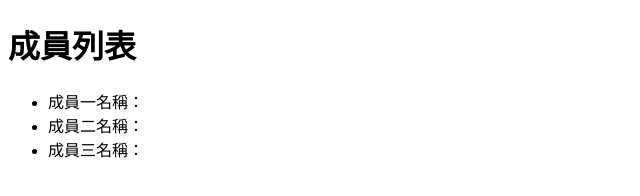
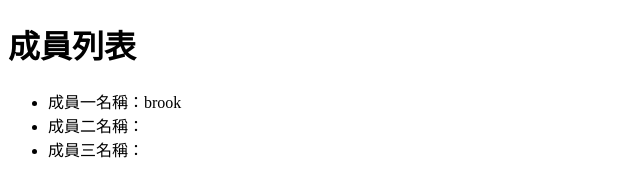
Before and after one commit to Brook-Hsu/0906-4, a plain HTML site: page index.html in a window 1280 px wide. Shown: the full height of the page, 0-640 px from the left. Drawn offline with Linux system fonts and the light colour scheme.

Commit message:
新增成員一

```diff
--- a/index.html
+++ b/index.html
@@ -8,7 +8,7 @@
 <body>
     <h1>成員列表</h1>
     <ul>
-        <li>成員一名稱：</li>
+        <li>成員一名稱：brook</li>
         <li>成員二名稱：</li>
         <li>成員三名稱：</li>
     </ul>
```
